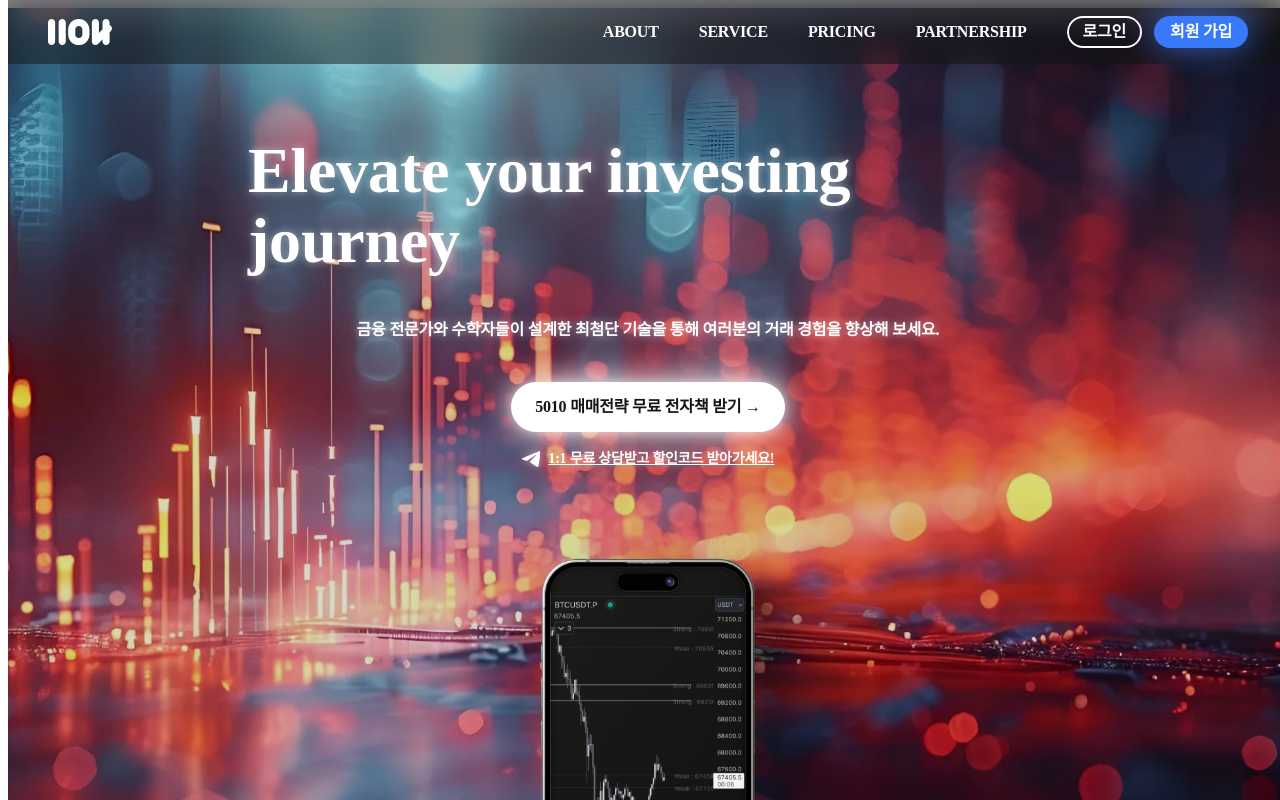
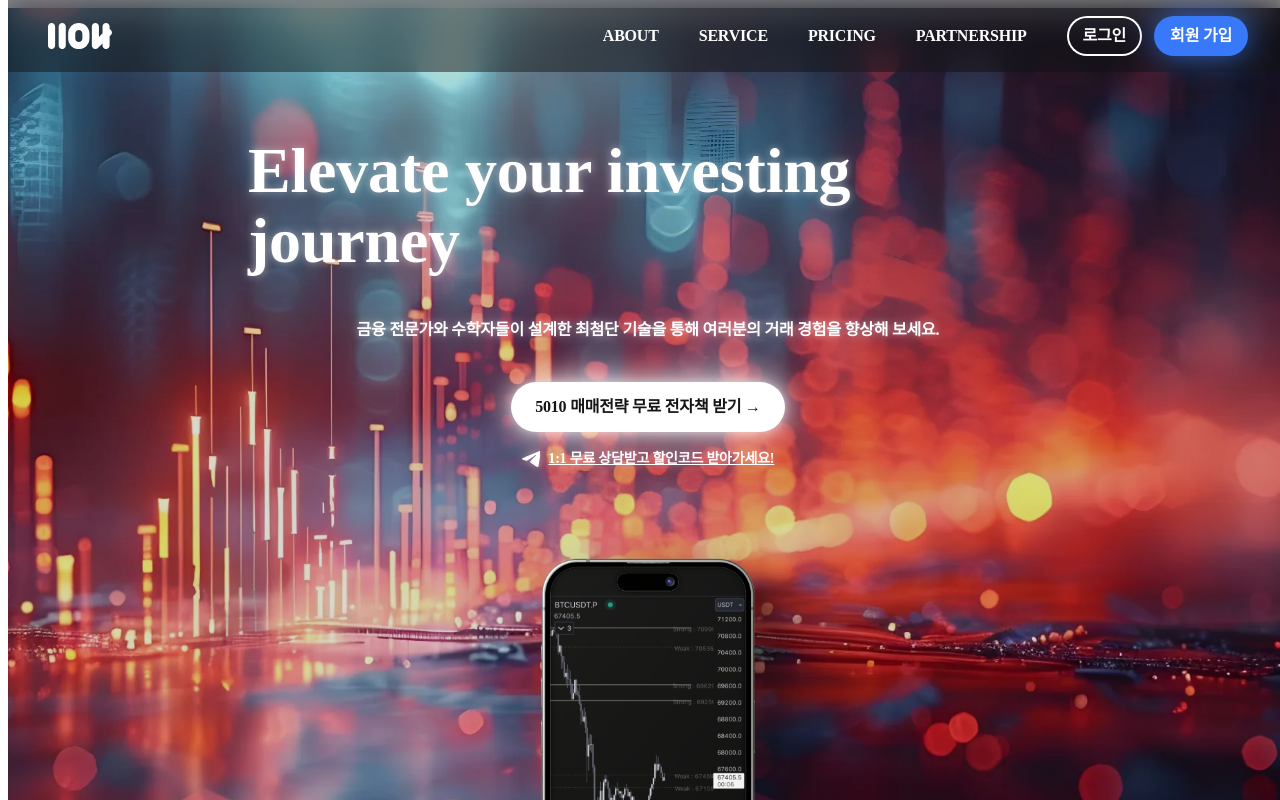
Before and after one commit to 5010-dev/1104-web, a React (Create React App) app: page / in a window 1280 px wide. Shown: the top 800 px of the page. Built offline with nearby package versions, Linux system fonts and the light colour scheme; no server answers; a web font is replaced by a local one; what aws-amplify would draw is missing.

Commit message:
LoginButton styles adjusted: size for desktop changed from sm to md

```diff
--- a/src/components/feature/login-button/login-button.component.tsx
+++ b/src/components/feature/login-button/login-button.component.tsx
@@ -45,7 +45,7 @@ export default function LoginButton(props: LoginButtonProps) {
 			className={className}
 			id={id}
 			accessibleName={accessibleName}
-			size={deviceType === 'desktop' ? 'sm' : 'md'}
+			size={deviceType === 'desktop' ? 'md' : 'md'}
 			handleClick={handleButtonClick}
 			text={getButtonVariants().text}
 			appearance={getButtonVariants().appearance}
```
